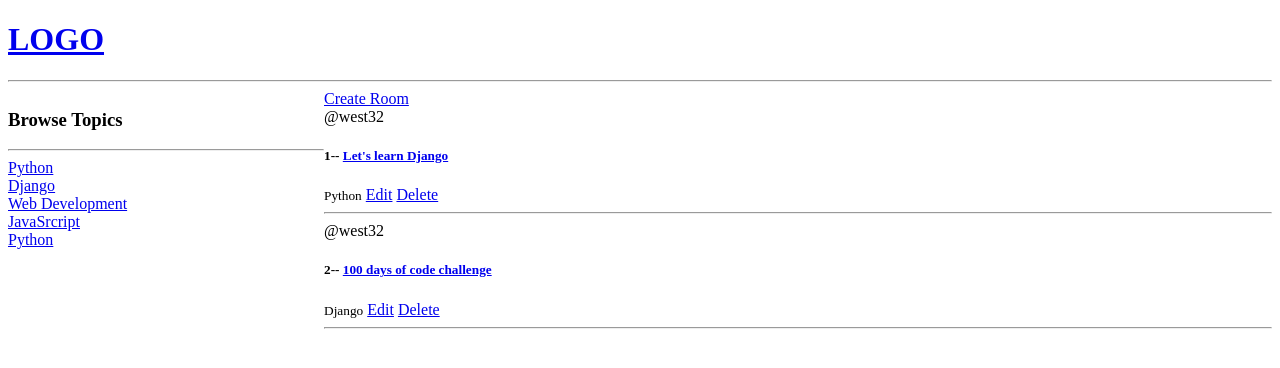
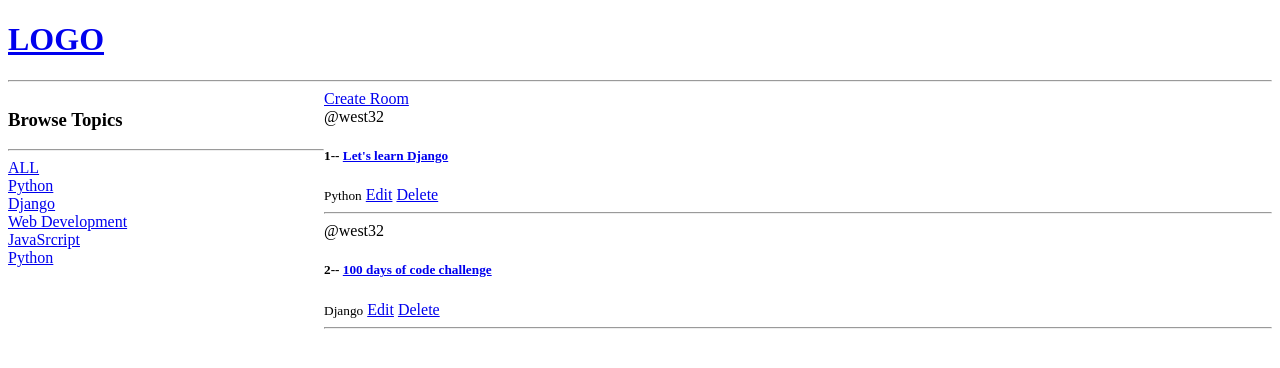
Before and after one commit to west32/djangoproject, a Django app: page / in a window 1280 px wide. Shown: the top 368 px of the page. Run offline with Django 3.2, Linux system fonts and the light colour scheme; data comes from the database, SQL or seed files in the repository.

Commit message:
django commit

```diff
--- a/base/templates/base/home.html
+++ b/base/templates/base/home.html
@@ -15,6 +15,9 @@
     <div>
         <h3> Browse Topics </h3>
         <hr>
+        <div>
+            <a href="{% url 'home'%}">ALL</a>
+        </div>
 
         {% for topic in topics %}
 
--- a/base/views.py
+++ b/base/views.py
@@ -11,7 +11,7 @@ from .forms import RoomForm
 # ]
 
 def home(request):
-    rooms= Room.objects.all
+    rooms= Room.objects.filter()
     topics = Topic.objects.all()
     context= {'rooms': rooms,'topics': topics}
     return render(request, 'base/home.html',context)
```
